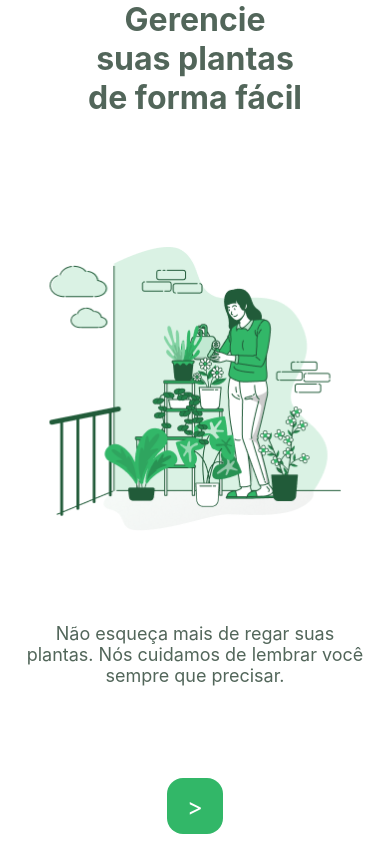
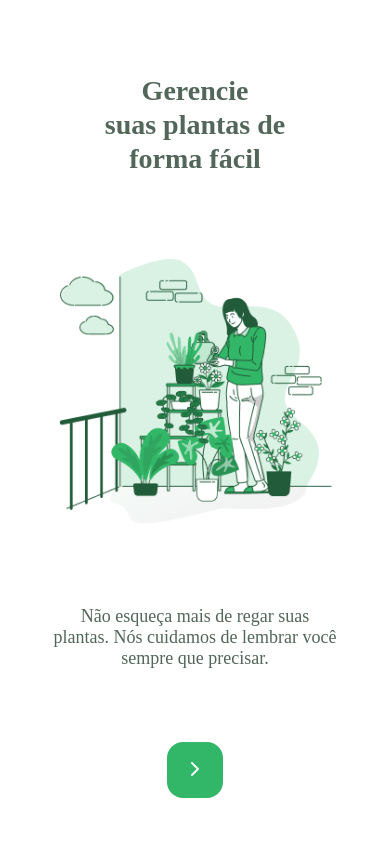
Before and after one commit to Rafael-Rufino/plantmanager, a React Native app: screen / in a window 390 px wide. Built offline with nearby package versions, Linux system fonts and the light colour scheme.

Commit message:
refacor: ajuste de tela de bem vindo

```diff
--- a/src/pages/Welcome/index.tsx
+++ b/src/pages/Welcome/index.tsx
@@ -1,25 +1,39 @@
 import React from "react";
-
-import { Text, SafeAreaView, Image, TouchableOpacity } from "react-native";
+import { Feather } from "@expo/vector-icons";
+import {
+  Text,
+  SafeAreaView,
+  Image,
+  TouchableOpacity,
+  View,
+} from "react-native";
 
 import wateringImg from "../../assets/watering.png";
-import { Button } from "../../components/Button";
+
 import { styles } from "./styles";
+import colors from "../../../styles/colors";
 
 export function Welcome() {
   return (
     <SafeAreaView style={styles.container}>
+      <View style={styles.wrapper}>
         <Text style={styles.title}>
           Gerencie{"\n"}
-        suas plantas{"\n"}
-        de forma fácil
+          suas plantas de{"\n"}
+          forma fácil
         </Text>
-      <Image source={wateringImg} style={styles.image} />
+        <Image source={wateringImg} style={styles.image} resizeMode="contain" />
         <Text style={styles.subtitle}>
-        Não esqueça mais de regar suas plantas. Nós cuidamos de lembrar você
+          Não esqueça mais de regar suas{"\n"}
+          plantas. Nós cuidamos de lembrar você{"\n"}
           sempre que precisar.
         </Text>
-      <Button title=">" />
+        <TouchableOpacity activeOpacity={0.8} style={styles.buttonIcon}>
+          <Text style={styles.buttonText}>
+            <Feather name="chevron-right" size={24} color={colors.white} />
+          </Text>
+        </TouchableOpacity>
+      </View>
     </SafeAreaView>
   );
 }
--- a/src/pages/Welcome/styles.ts
+++ b/src/pages/Welcome/styles.ts
@@ -1,28 +1,48 @@
-import { StyleSheet } from "react-native";
+import { Dimensions, StyleSheet } from "react-native";
 import colors from "../../../styles/colors";
+import fonts from "../../../styles/fonts";
 
 export const styles = StyleSheet.create({
   container: {
     flex: 1,
+  },
+  wrapper: {
+    flex: 1,
     alignItems: "center",
-    justifyContent: "space-between",
+    justifyContent: "space-around",
+    paddingHorizontal: 20,
   },
   title: {
-    fontSize: 32,
+    fontSize: 28,
     fontWeight: "bold",
     textAlign: "center",
     color: colors.heading,
-    marginBottom: 38,
+    fontFamily: fonts.heading,
+    lineHeight: 34,
+    marginTop: 38,
   },
   subtitle: {
     fontSize: 18,
     textAlign: "center",
     paddingHorizontal: 20,
     color: colors.heading,
+    fontFamily: fonts.text,
   },
 
   image: {
-    width: 292,
-    height: 284,
+    width: Dimensions.get("window").width * 0.7,
+  },
+  buttonIcon: {
+    backgroundColor: colors.green,
+    justifyContent: "center",
+    alignItems: "center",
+    borderRadius: 16,
+    marginBottom: 10,
+    width: 56,
+    height: 56,
+  },
+  buttonText: {
+    fontSize: 24,
+    color: colors.white,
   },
 });
```
Lines whose indentation alone changed are shown as unchanged.
